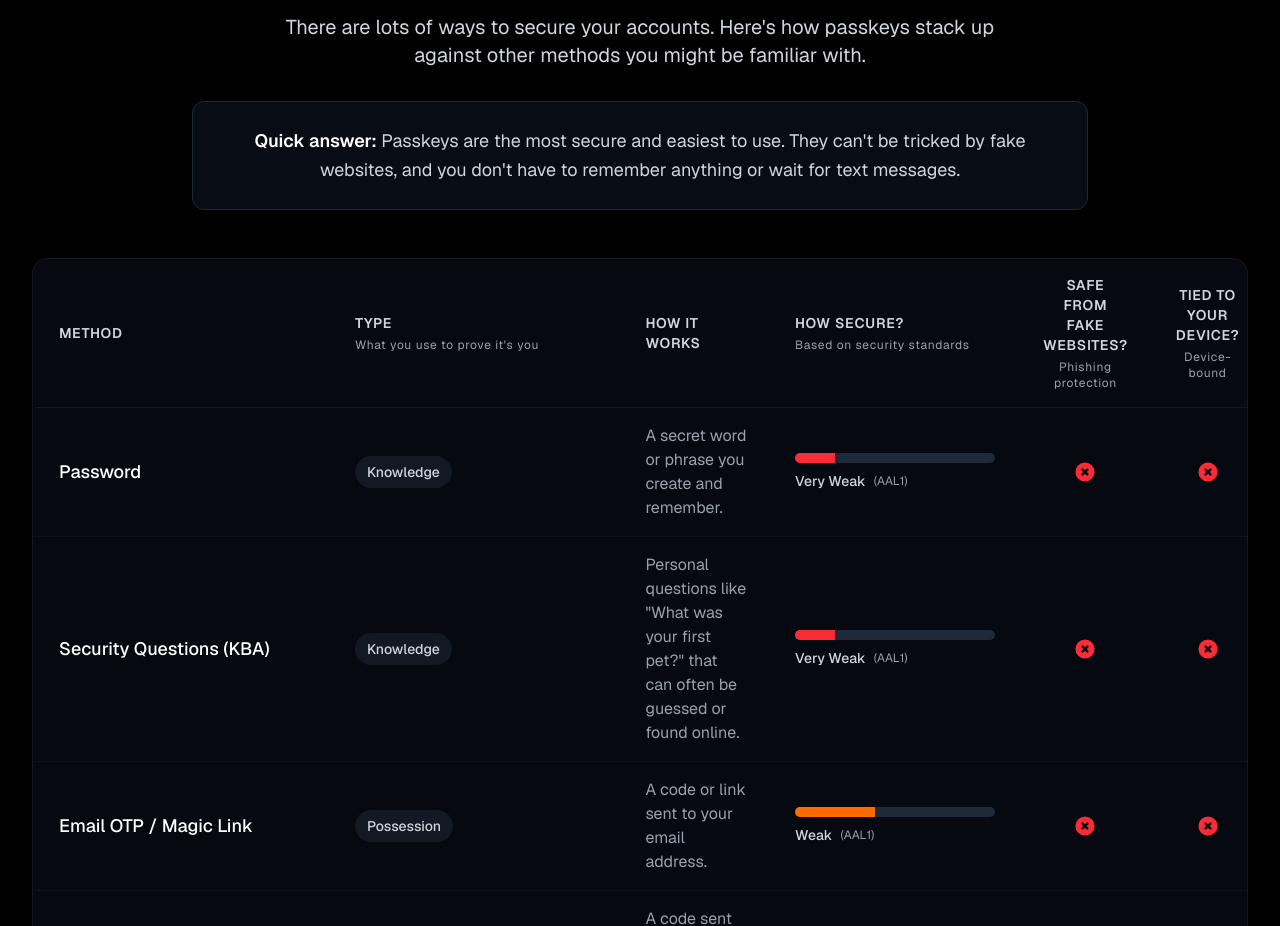
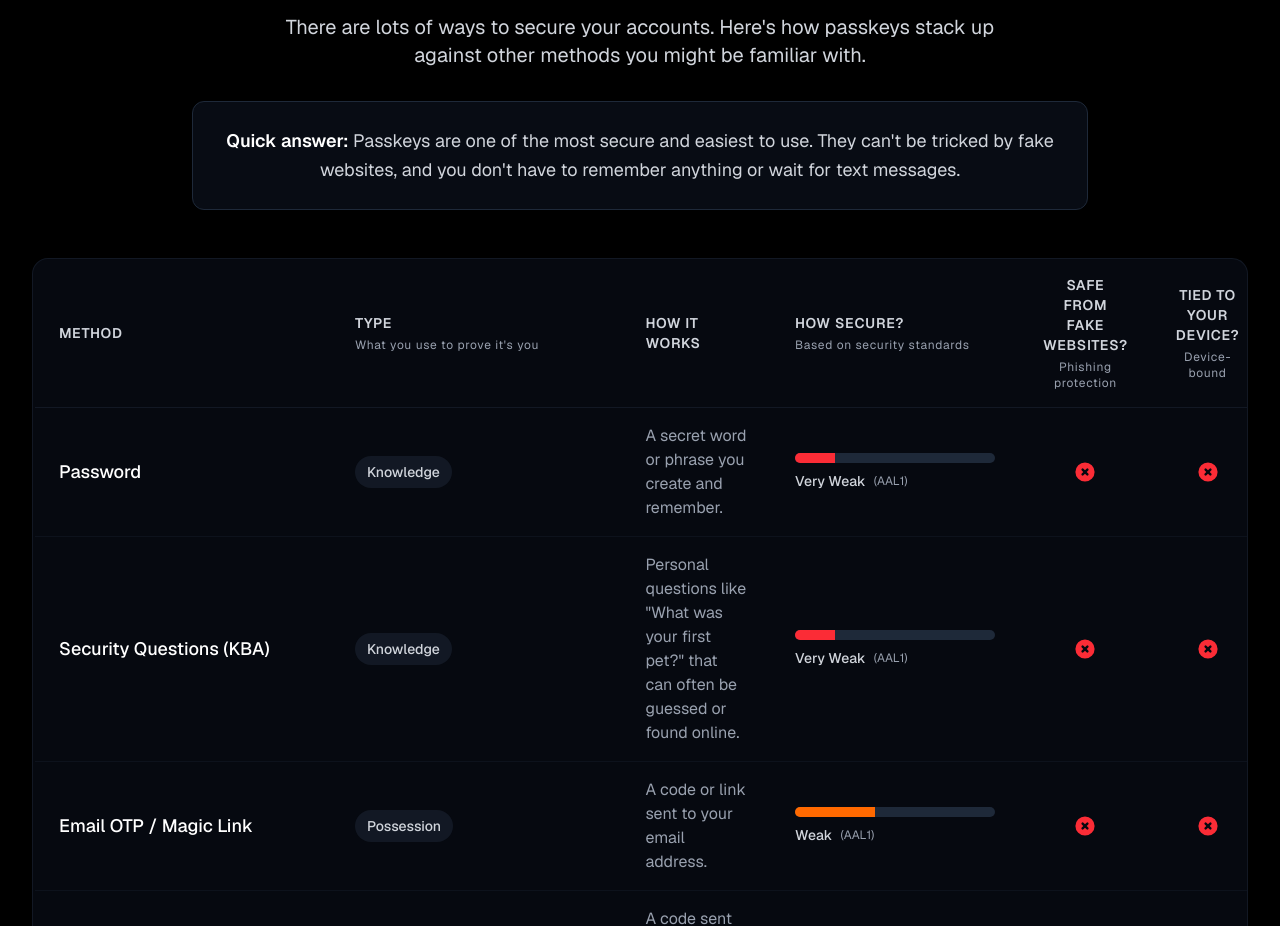
Before and after one commit to pbuffolino/hackathon-passkey-site, a Next.js app: page / in a window 1280 px wide. Shown: the part 2213-3139 px from the top of the page. Built offline with nearby package versions, Linux system fonts and the light colour scheme.

Commit message:
Content Update: Updated Quick Answer in MFA Leaderboard to be more accurate

```diff
--- a/src/app/components/MFALeaderboard.tsx
+++ b/src/app/components/MFALeaderboard.tsx
@@ -132,7 +132,7 @@ export default function MFALeaderboard() {
           </p>
           <div className="max-w-4xl mx-auto bg-gray-900/50 rounded-xl p-6 border border-gray-800 mb-8">
             <p className="text-gray-300 text-lg leading-relaxed">
-              <span className="font-semibold text-white">Quick answer:</span> Passkeys are the most secure and easiest to use. They can't be tricked by fake websites, and you don't have to remember anything or wait for text messages.
+              <span className="font-semibold text-white">Quick answer:</span> Passkeys are one of the most secure and easiest to use. They can't be tricked by fake websites, and you don't have to remember anything or wait for text messages.
             </p>
           </div>
         </div>
```
Also changed, not shown: 1 other file (tests, documents, lock files or other folders).
